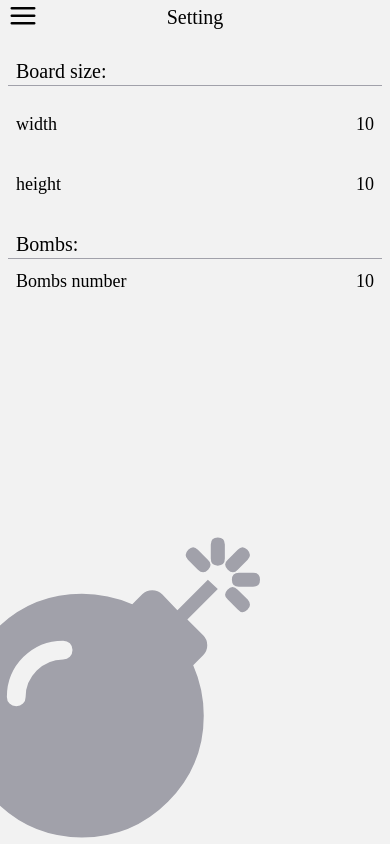
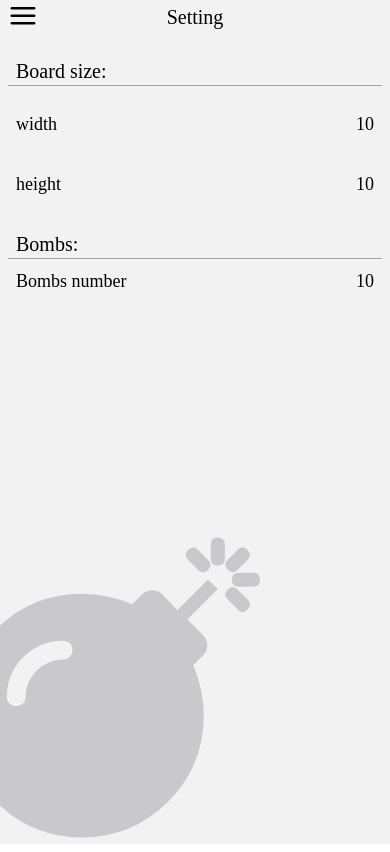
Before and after one commit to Vincy-Cheng/Minesweeper, a React Native app: screen /Setting in a window 390 px wide. Built offline with nearby package versions, Linux system fonts and the light colour scheme; a web font is replaced by a local one.

Commit message:
remove not used import, update screen style

```diff
--- a/src/screens/HomeScreen.tsx
+++ b/src/screens/HomeScreen.tsx
@@ -10,6 +10,7 @@ import { isTimeRunning, initBoard } from '../store/GameStateSlice';
 import DarkModeSwitch from '../components/DarkModeSwitch';
 import SettingButton from '../components/SettingButton';
 import { createBoard } from '../utils';
+import FontAwesome5 from 'react-native-vector-icons/FontAwesome5';
 
 type HomeProps = {};
 
@@ -21,6 +22,9 @@ const HomeScreen = ({}: HomeProps) => {
 
   return (
     <SafeAreaView className="h-full items-center dark:bg-zinc-800 ">
+      <View className="absolute -left-10 -bottom-2">
+        <FontAwesome5 name="bomb" size={300} color={'#a1a1aa80'} />
+      </View>
       <View className="w-full flex flex-row items-center px-2 justify-between">
         <DarkModeSwitch />
 
--- a/src/screens/SettingScreen.tsx
+++ b/src/screens/SettingScreen.tsx
@@ -52,9 +52,9 @@ const SettingScreen = (props: Props) => {
         });
       }}
     >
-      <SafeAreaView className="relative dark:bg-zinc-600 h-full px-2">
+      <SafeAreaView className="relative dark:bg-zinc-800 h-full px-2">
         <View className="absolute -left-10 -bottom-2">
-          <FontAwesome5 name="bomb" size={300} color={'#a1a1aa'} />
+          <FontAwesome5 name="bomb" size={300} color={'#a1a1aa80'} />
         </View>
 
         <View className="flex flex-row items-center">
```
Also changed, not shown: src/components/Board.tsx (+3 -33 lines).
